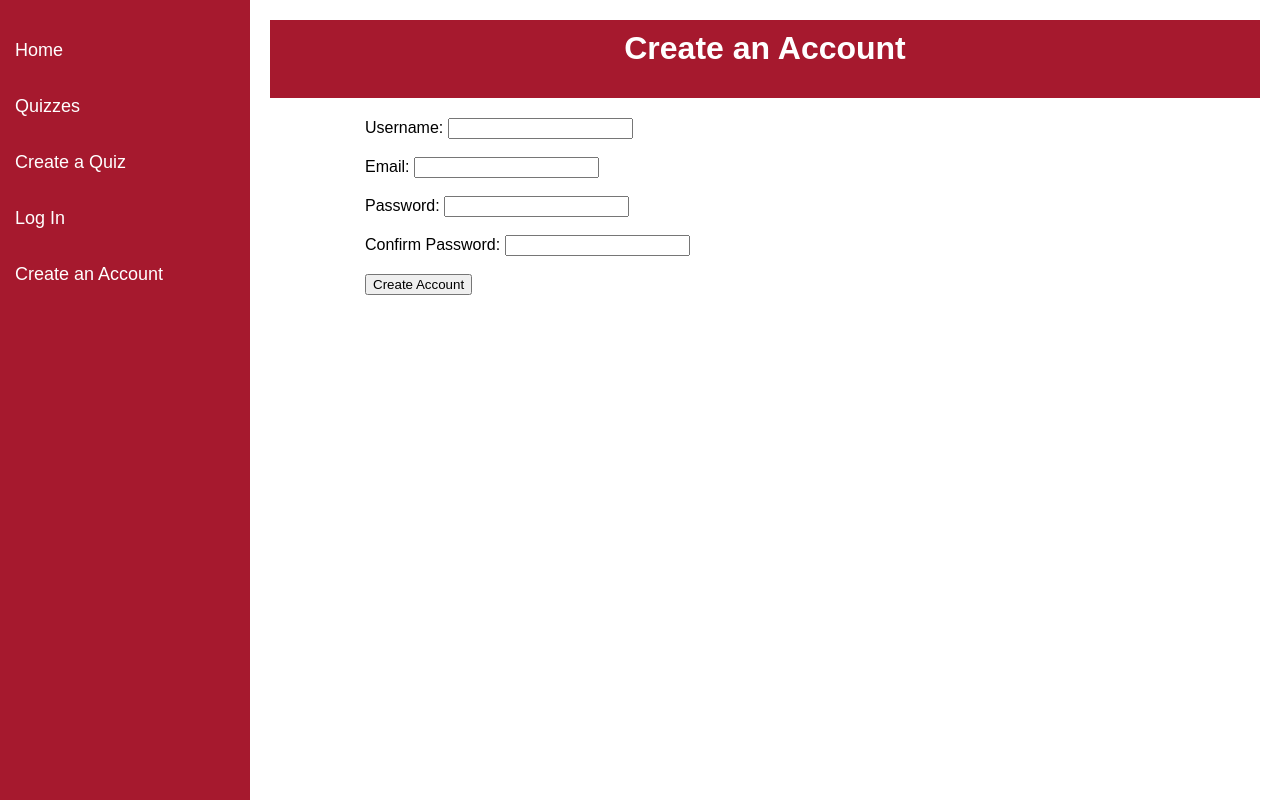
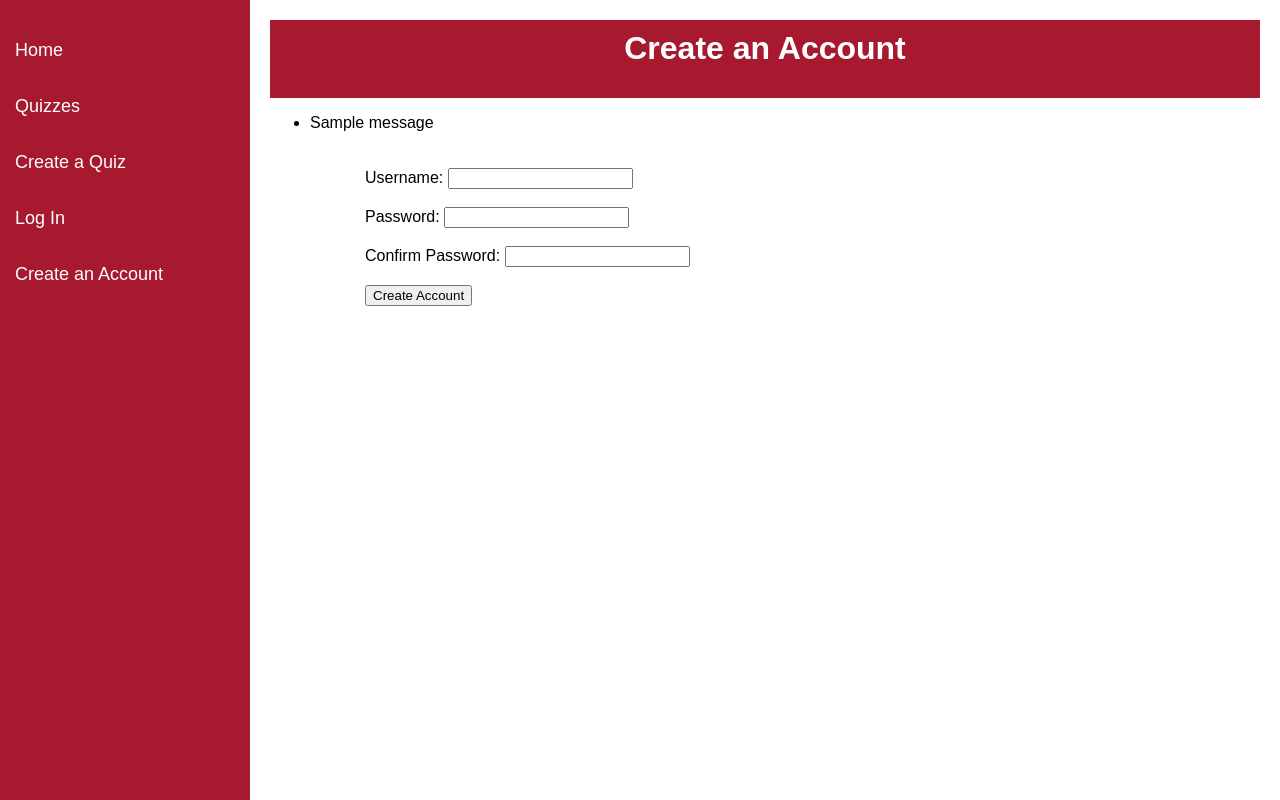
Before and after one commit to Joshua-Justus/Trivia-Game-276, a Flask app: page /signup in a window 1280 px wide. Run offline with Flask 3, Linux system fonts and the light colour scheme; tables that the repository leaves empty hold one stand-in row (values such as "Sample post"); one stand-in notice (Sample message) is shown.

Commit message:
Update signup.html
It would now show what went wrong during the sign up, such as already existing username or not matching passwords.

```diff
--- a/templates/signup.html
+++ b/templates/signup.html
@@ -24,12 +24,21 @@
             <h1>Create an Account</h1>
         </header>
 
+        <!-- Flash message section: Shows what went right/wrong with the sign up. -->
+        {% with messages = get_flashed_messages() %}
+          {% if messages %}
+            <ul>
+              {% for message in messages %}
+                <li>{{ message }}</li>
+              {% endfor %}
+            </ul>
+          {% endif %}
+        {% endwith %}
+
         <div class="container">
             <form action="/signup" method="POST">
                 <label for="signup-username">Username:</label>
                 <input type="text" id="signup-username" name="username" required><br><br>
-                <label for="signup-email">Email:</label>
-                <input type="email" id="signup-email" name="email" required><br><br>
                 <label for="signup-password">Password:</label>
                 <input type="password" id="signup-password" name="password" required><br><br>
                 <label for="signup-confirm-password">Confirm Password:</label>
```
